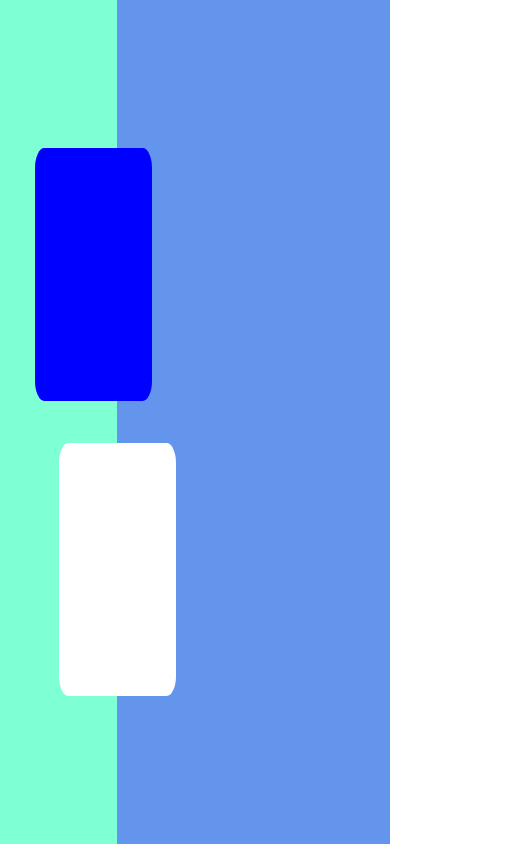
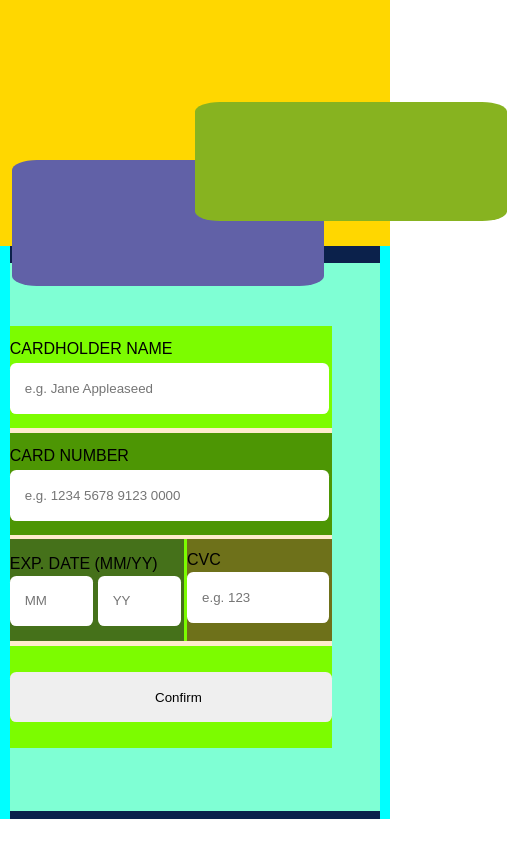
Before and after one commit to 12atrlck/Class-Project, a plain HTML site: page trial.html in a window 390 px wide. Shown: the whole page, 507 px wide, since content can reach past the window. Drawn offline with Linux system fonts and the light colour scheme.

Commit message:
Almost done with the design

```diff
--- a/trial.css
+++ b/trial.css
@@ -2,6 +2,7 @@
     padding: 0;
     margin: 0;
     box-sizing: border-box;
+    font-family: ' Arial';
 }
 
 .container{
@@ -11,7 +12,19 @@
     display: flex;
     align-items: center;
     /* flex-direction: column; */
-    justify-content: space-evenly;
+    /* justify-content: space-evenly; */
+}
+
+@media only screen and (max-width: 600px){
+    .container{
+        width: 100%;
+        height: 97vh;
+        background-color: aqua;
+        display: flex;
+        align-items: center;
+        flex-direction: column;
+        /* justify-content: space-evenly; */
+    }
 }
 
 .small{
@@ -23,21 +36,42 @@
     flex-direction: column;
 }
 
+@media only screen and (max-width: 600px){
+    .small{
+        width: 100%;
+        height: 30vh;
+        background-color: gold;
+        display: flex;
+        justify-content: space-between;
+        flex-direction: column;
+    }
+}
+
 .front{
     position: relative;
     left: 30%;
     top: 17.5%;
-    /* margin-bottom: 10%; */ */
     width: 100%;
     height: 30vh;
     background-color: blue;
     border-radius: 8%;
 }
 
+@media only screen and (max-width: 600px){
+    .front{
+        position: relative;
+        width: 80%;
+        height: 190%;
+        background-color: rgb(97, 97, 167);
+        border-radius: 8%;
+        top: 65%;
+        left: 3%;
+    }
+}
+
 .back{
     position: relative;
     left: 50%;
-    /* /* margin-top: 60%; */
     bottom: 17.5%;
     width: 100%;
     height: 30vh;
@@ -45,11 +79,145 @@
     border-radius: 8%;
 }
 
+@media only screen and (max-width: 600px){
+    .back{
+        position: relative;
+        width: 80%;
+        height: 180%;
+        background-color: #87b320;
+        border-radius: 8%;
+        bottom: 10%;
+    }
+}
+
 .big{
     /* float: right; */
     width: 70%;
-    height: 100vh;
+    height: 70vh;
     background-color: cornflowerblue;
     display: flex;
     align-items: center;
 }
+
+@media only screen and (max-width: 600px){
+    .big{
+        width: 95%;
+        height: 70vh;
+        background-color: rgb(11, 33, 75);
+        display: flex;
+        align-items: center;
+        padding-top: 10px;
+    }
+}
+
+form{
+    width: 36%;
+    height: 70vh;
+    background-color: aquamarine;
+    display: flex;
+    align-items: center;
+    margin-left: 37%;
+}
+
+@media only screen and (max-width: 600px){
+    form{
+        width: 100%;
+        height: 65vh;
+        background-color: aquamarine;
+        display: flex;
+        align-items: center;
+        margin-left: 0;
+    }
+}
+
+.main{
+    width: 87%;
+    height: 50vh;
+    display: flex;
+    /* align-items: center; */
+    background-color: blanchedalmond;
+    justify-content: space-between;
+    flex-direction: column;
+}
+
+.name{
+    width: 100%;
+    height: 12.1vh;
+    background-color: lawngreen;
+    display: flex;
+    flex-direction: column;
+    justify-content: center;
+}
+
+.card{
+    width: 100%;
+    height: 12.1vh;
+    background-color: rgb(77, 150, 4);
+    display: flex;
+    flex-direction: column;
+    justify-content: center;
+}
+
+.other{
+    width: 100%;
+    height: 12.1vh;
+    background-color: lawngreen;
+    display: flex;
+    justify-content: space-between;
+    flex-direction: row;
+}
+
+.card-details{
+    width: 54%;
+    height: 12.1vh;
+    background-color: rgb(69, 113, 26);
+    display: flex;
+    flex-direction: column;
+    justify-content: center;
+}
+
+.cvc{
+    width: 45%;
+    height: 12.1vh;
+    background-color: rgb(110, 113, 26);
+    display: flex;
+    flex-direction: column;
+    justify-content: flex-start;
+    padding-top: 12px;
+}
+
+input{
+    margin-top: 5px;
+    width: 99%;
+    height: 6vh;
+    border-radius: 0.75vh;
+    border: none;
+    padding-left: 15px;
+}
+
+.card-details input{
+    margin-top: 3px;
+    width: 48%;
+}
+
+.cvc input{
+    margin-top: 3px;
+    width: 98%;
+}
+
+.btn{
+    width: 100%;
+    height: 12.1vh;
+    background-color: lawngreen;
+    display: flex;
+    justify-content: center;
+    align-items: center;
+}
+
+button{
+    width: 100%;
+    height: 6vh;
+    border-radius: 0.75vh;
+    border: none;
+    padding-left: 15px;
+}
--- a/trial.html
+++ b/trial.html
@@ -19,7 +19,43 @@
         </div>
 
         <div class="big">
+            <form action="">
+                <div class="main">
+                    <div class="name">
+                        <label for=""> CARDHOLDER NAME</label>
 
+                        <input type="text" name="" id="" placeholder="e.g. Jane Appleaseed">
+                    </div>
+
+                    <div class="card">
+                        <label for="">CARD NUMBER</label>
+
+                        <input type="text" name="" id="" placeholder="e.g. 1234 5678 9123 0000">
+                    </div>
+
+                    <div class="other">
+                        <div class="card-details">
+                            <label for="">EXP. DATE (MM/YY)</label>
+
+                            <div class="button">
+                                <input type="text" name="" id="" placeholder="MM">
+
+                                <input type="text" name="" id="" placeholder="YY">
+                            </div>
+                        </div>
+
+                        <div class="cvc">
+                            <label for="">CVC</label>
+
+                            <input type="text" name="" id="" placeholder="e.g. 123">
+                        </div>
+                    </div>
+
+                    <div class="btn">
+                        <button>Confirm</button>
+                    </div>
+                </div>
+            </form>
         </div>
     </div>
 </body>
```
